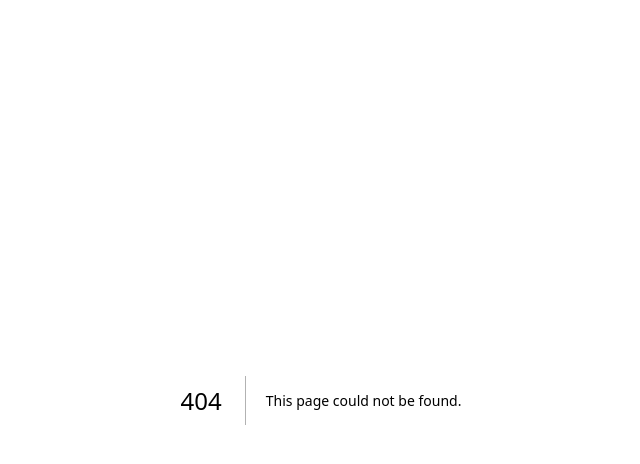
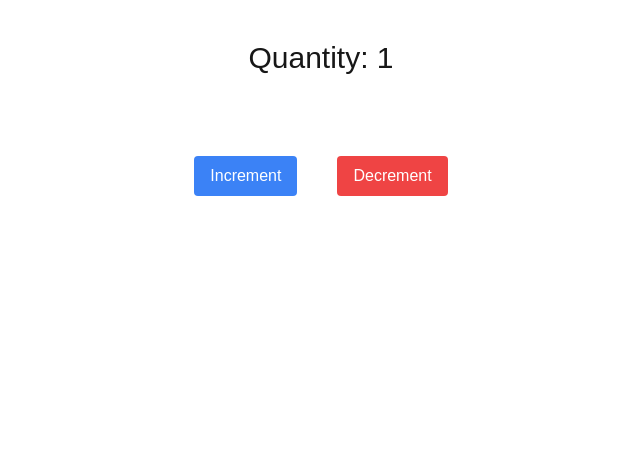
Before and after one commit to chel-ocean/cprg306-assignments, a Next.js app: page /week-4 in a window 1280 px wide. Before the commit this address had no page. Shown: the top 464 px of the page, without its empty margins (319-959 px from the left). Built offline with nearby package versions, Linux system fonts and the light colour scheme.

Commit message:
complete

```diff
--- a/app/page.js
+++ b/app/page.js
@@ -8,6 +8,8 @@ export default function Page(){
       <Link href="week-2">Week 2</Link>
       <br></br>
       <Link href="week-3">Week 3</Link>
+      <br></br>
+      <Link href="week-4">Week 4</Link>
     </main>
   );
 }
--- /dev/null
+++ b/app/week-4/page.js
@@ -0,0 +1,34 @@
+"use client";
+
+import { useState } from "react";
+
+export default function Page() {
+    let [quantity, setQuantity] = useState(1);
+
+    const increment = () => {
+        if (quantity < 20) {
+            setQuantity(quantity + 1);
+        }
+    };
+
+    const decrement = () => {
+        if (quantity > 1) {
+        setQuantity(quantity - 1);
+        }
+    };
+
+    return (
+        <div>
+            <p className="text-3xl my-10 text-center">Quantity: {quantity}</p>
+
+            <div className="flex flex-row gap-10 mt-20 justify-center">
+                <button className="bg-blue-500 text-white py-2 px-4 rounded"
+                    onClick={increment}>Increment</button>
+
+                <button className="bg-red-500 text-white py-2 px-4 rounded"
+                    onClick={decrement}>Decrement</button>
+            </div>
+
+        </div>
+    )
+}
```
Also changed, not shown: app/week-4/new-item.js (added).
